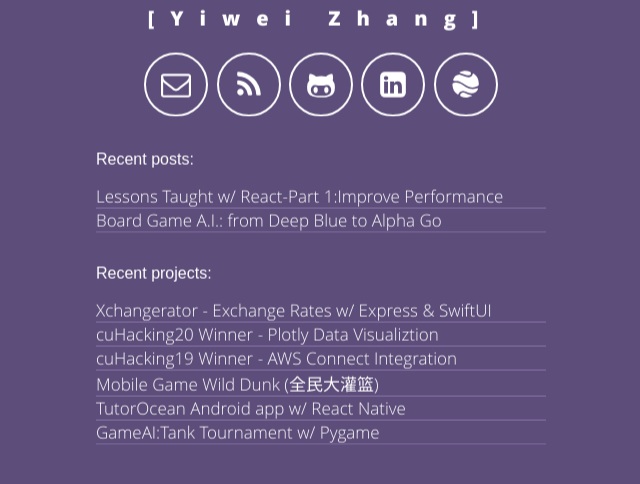
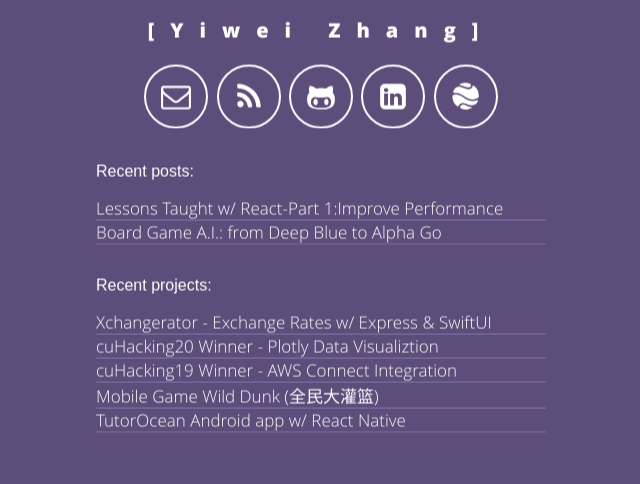
Before and after one commit to zywkloo/zywkloo.github.io, a Jekyll site: the page built from index.html, in a window 1280 px wide, cut to the strip 293-777 px from the top of the page. Shown: the whole strip, without its empty margins (319-959 px from the left). Built offline with Jekyll 4.4.1, drawn with Linux system fonts in a browser that asks for light colours.

Commit message:
Update header-default.html

```diff
--- a/_includes/header-default.html
+++ b/_includes/header-default.html
@@ -48,7 +48,7 @@
 
         <ul class="recent">
             <p>Recent projects:</p>
-             {% for project in site.projects limit:6%}
+             {% for project in site.projects limit:5%}
                 <li>
                     <a title="Show my recent project" href="{{ project.url}}">
                         <h2 class="post-title" itemprop="name">{{ project.name }}</h2>
```
